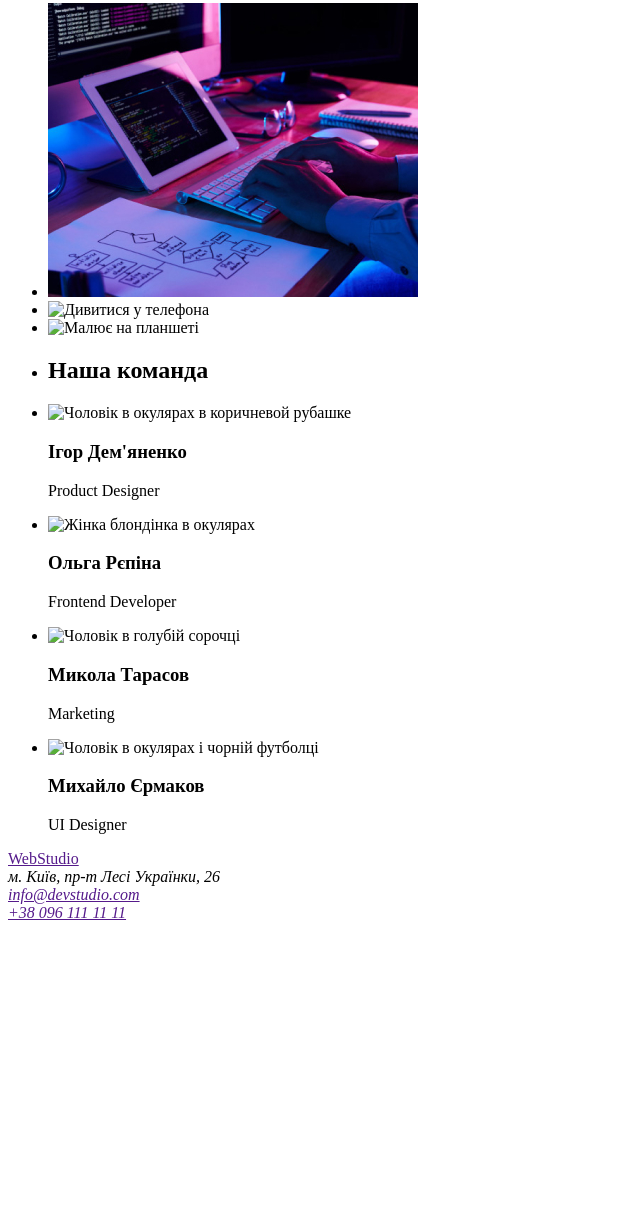
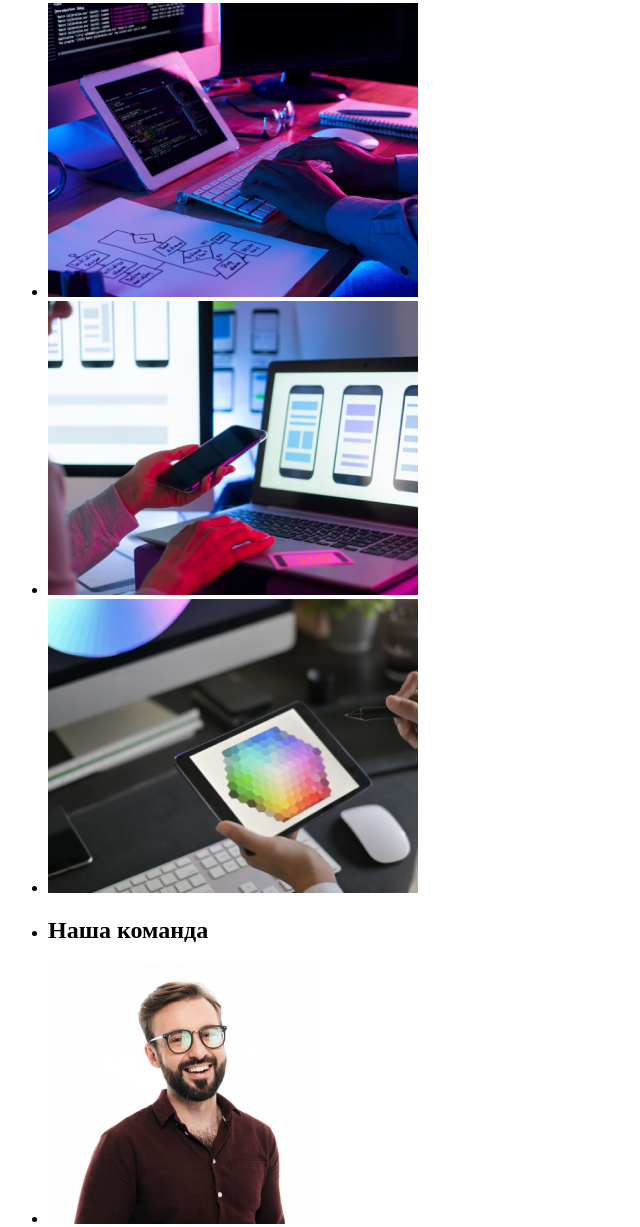
Before and after one commit to freshad22/goit-markup-hw-01, a plain HTML site: page index.html in a window 1280 px wide. Shown: the part 708-1935 px from the top of the page, without its empty margins (0-640 px from the left). Before the commit the page ends 1638 px from the top, so only its background shows below. Drawn offline with Linux system fonts and the light colour scheme.

Commit message:
space is not allowed.

```diff
--- a/index.html
+++ b/index.html
@@ -67,10 +67,10 @@
                     <img src="./images/img.jpg" alt="Пише код на клавіатурі" width="370" height="294">
                 </li>
                 <li>
-                    <img src="./images/img (1).jpg" alt="Дивитися у телефона" width="370" height="294">
+                    <img src="./images/img1.jpg" alt="Дивитися у телефона" width="370" height="294">
                 </li>
                 <li>
-                    <img src="./images/img (2).jpg" alt="Малює на планшеті" width="370" height="294">
+                    <img src="./images/img2.jpg" alt="Малює на планшеті" width="370" height="294">
                 </li>
 
             </ul>
@@ -82,22 +82,22 @@
                     <h2>Наша команда</h2>
                     </li>
                     <li>
-                        <img src="./images/Ігор Дем'яненко.jpg" alt="Чоловік в окулярах в коричневой рубашке" width="270">
+                        <img src="./images/ІгорДем'яненко.jpg" alt="Чоловік в окулярах в коричневой рубашке" width="270">
                         <h3>Ігор Дем'яненко</h3>
                         <p>Product Designer</p>
                     </li>
                     <li>
-                        <img src="./images/Ольга Рєпіна.jpg" alt="Жінка блондінка в окулярах" width="270">
+                        <img src="./images/ОльгаРєпіна.jpg" alt="Жінка блондінка в окулярах" width="270">
                         <h3>Ольга Рєпіна</h3>
                         <p>Frontend Developer</p>
                     </li>
                     <li>
-                        <img src="./images/Микола Тарасов.jpg" alt="Чоловік в голубій сорочці" width="270">
+                        <img src="./images/МиколаТарасов.jpg" alt="Чоловік в голубій сорочці" width="270">
                         <h3>Микола Тарасов</h3>
                         <p>Marketing</p>
                     </li>
                     <li>
-                        <img src="./images/Михайло Єрмаков.jpg" alt="Чоловік в окулярах і чорній футболці" width="270">
+                        <img src="./images/МихайлоЄрмаков.jpg" alt="Чоловік в окулярах і чорній футболці" width="270">
                         <h3>Михайло Єрмаков</h3>
                         <p>UI Designer</p>
                     </li>
```
